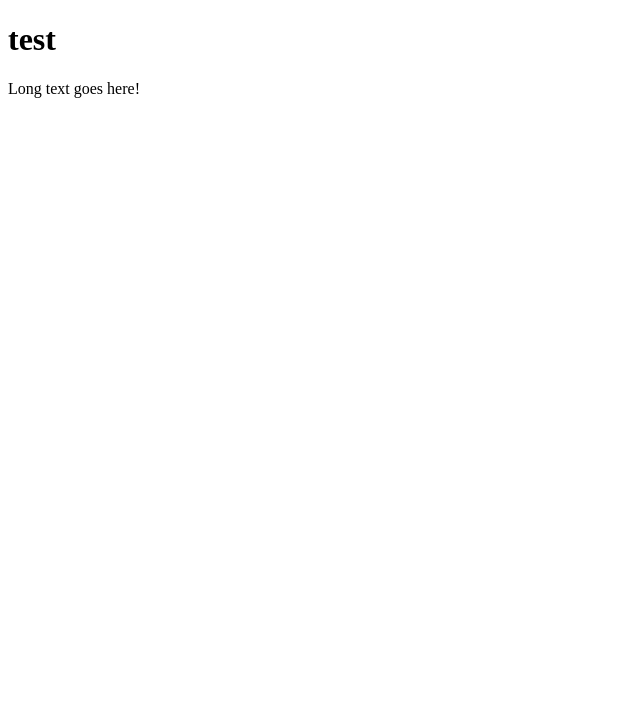
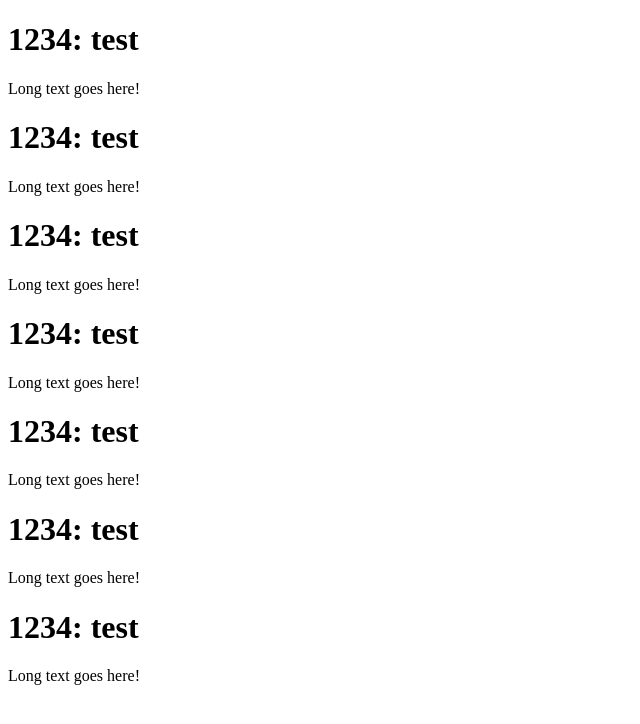
Before and after one commit to MKA-Stem/agile-youth, a React (Create React App) app in the folder client/: page / in a window 1280 px wide. Shown: the top 724 px of the page, without its empty margins (0-640 px from the left). Built offline with nearby package versions, Linux system fonts and the light colour scheme.

Commit message:
Frontend Post component

```diff
--- /dev/null
+++ b/client/src/components/Post.js
@@ -0,0 +1,8 @@
+import React from "react"
+
+const Post = ({score, title, description}) => (<div>
+	<h1>{score}:  {title}</h1>
+	<p>{description}</p>
+</div>)
+
+export default Post;
--- a/client/src/pages/App.js
+++ b/client/src/pages/App.js
@@ -1,11 +1,9 @@
 import React from 'react';
 import { connect } from "react-redux";
+import Post from "components/Post";
 
 const App = ({posts}) => (<div>
-	{posts.map(p => <div>
-		<h1>{p.title}</h1>
-		<p>{p.description}</p>
-	</div>)}
+	{posts.map(p => <Post {...p} key={p.id}/>)}
 </div>);
 
 const mapStateToProps = (state) => ({
--- a/client/src/state.js
+++ b/client/src/state.js
@@ -1,6 +1,12 @@
 const defaultState = {
 	posts:[
-		{title:"test", description:"Long text goes here!"}
+		{id: 1, title:"test", description:"Long text goes here!", score:1234},
+		{id: 2, title:"test", description:"Long text goes here!", score:1234},
+		{id: 3, title:"test", description:"Long text goes here!", score:1234},
+		{id: 4, title:"test", description:"Long text goes here!", score:1234},
+		{id: 5, title:"test", description:"Long text goes here!", score:1234},
+		{id: 6, title:"test", description:"Long text goes here!", score:1234},
+		{id: 7, title:"test", description:"Long text goes here!", score:1234},
 	]
 }
 
```
